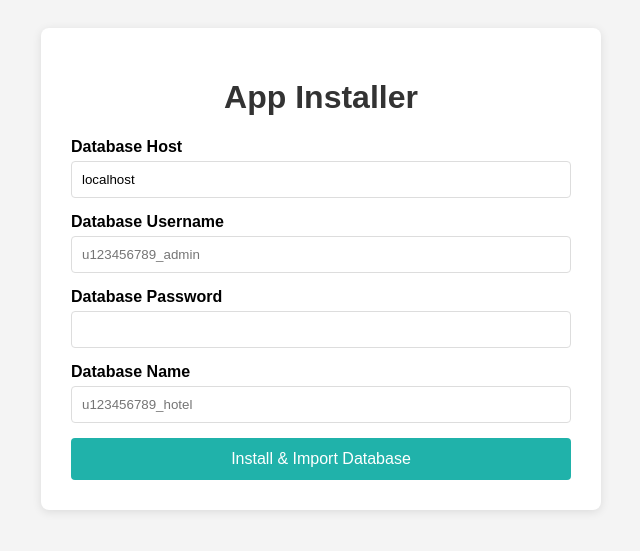
After one commit to Akhiofficial/hotel-app, a PHP site: page /install.php in a window 1280 px wide. The commit adds this page. Shown: the top 551 px of the page, without its empty margins (319-959 px from the left). Run offline with PHP 8.4, Linux system fonts and the light colour scheme.

Commit message:
feat: Implement application installer, admin invoice generation, and update database schema.

```diff
--- a/admin/migrate_add_identity_card.sql
+++ /dev/null
@@ -1,4 +0,0 @@
--- Add identity_card column to bookings table
-ALTER TABLE bookings
-ADD COLUMN identity_card VARCHAR(255) DEFAULT NULL
-AFTER bank_proof;
--- a/admin/migrate_add_room_image.sql
+++ /dev/null
@@ -1,4 +0,0 @@
--- Add image field to rooms table
-ALTER TABLE rooms
-ADD COLUMN image VARCHAR(255) DEFAULT NULL
-AFTER status;
--- /dev/null
+++ b/install.php
@@ -0,0 +1,196 @@
+<?php
+// install.php - Simple Installer for Hostinger
+error_reporting(E_ALL);
+ini_set('display_errors', 1);
+
+$configFile = __DIR__ . '/config.php';
+$schemaFile = __DIR__ . '/install.sql';
+
+$message = '';
+
+if ($_SERVER['REQUEST_METHOD'] === 'POST') {
+    $host = $_POST['host'] ?? 'localhost';
+    $user = $_POST['user'] ?? '';
+    $pass = $_POST['pass'] ?? '';
+    $name = $_POST['name'] ?? '';
+
+    // Test Connection
+    $mysqli = new mysqli($host, $user, $pass, $name);
+
+    if ($mysqli->connect_error) {
+        $message = '<div class="error">Connection Failed: ' . $mysqli->connect_error . '</div>';
+    } else {
+        // Connection Successful
+
+        // 1. Write config.php
+        $configContent = "<?php
+// config.php - auto-generated by install.php
+return [
+    'db'=>[
+        'host'=>'" . addslashes($host) . "',
+        'user'=>'" . addslashes($user) . "',
+        'pass'=>'" . addslashes($pass) . "',
+        'name'=>'" . addslashes($name) . "',
+        'port'=>3306
+    ],
+    // Admin credentials (fallback)
+    'admin_user'=>'admin',
+    'admin_pass'=>'admin123',
+    // Upload folders
+    'upload_dir'=>'public/uploads',
+    // GST
+    'default_gst'=>18.00
+];
+";
+        if (file_put_contents($configFile, $configContent)) {
+
+            // 2. Import Schema
+            if (file_exists($schemaFile)) {
+                $sql = file_get_contents($schemaFile);
+                if ($mysqli->multi_query($sql)) {
+                    do {
+                        // Consume all results
+                        if ($res = $mysqli->store_result()) {
+                            $res->free();
+                        }
+                    } while ($mysqli->more_results() && $mysqli->next_result());
+
+                    $message = '<div class="success">
+                        <h2>Installation Successful!</h2>
+                        <p>Database connected and schema imported.</p>
+                        <p><strong>Security Warning:</strong> Please delete <code>install.php</code> and <code>install.sql</code> now.</p>
+                        <a href="index.php" class="btn">Go to Website</a>
+                        <a href="admin/login.php" class="btn">Go to Admin Login</a>
+                    </div>';
+                } else {
+                    $message = '<div class="error">Schema Import Failed: ' . $mysqli->error . '</div>';
+                }
+            } else {
+                $message = '<div class="error">install.sql format not found!</div>';
+            }
+
+        } else {
+            $message = '<div class="error">Could not write to config.php. Check permissions.</div>';
+        }
+
+        $mysqli->close();
+    }
+}
+?>
+<!DOCTYPE html>
+<html>
+
+<head>
+    <title>Hotel App Installer</title>
+    <style>
+        body {
+            font-family: sans-serif;
+            background: #f4f4f4;
+            padding: 20px;
+        }
+
+        .container {
+            max-width: 500px;
+            margin: 0 auto;
+            background: white;
+            padding: 30px;
+            border-radius: 8px;
+            box-shadow: 0 2px 10px rgba(0, 0, 0, 0.1);
+        }
+
+        h1 {
+            text-align: center;
+            color: #333;
+        }
+
+        .group {
+            margin-bottom: 15px;
+        }
+
+        label {
+            display: block;
+            margin-bottom: 5px;
+            font-weight: bold;
+        }
+
+        input {
+            width: 100%;
+            padding: 10px;
+            border: 1px solid #ddd;
+            border-radius: 4px;
+            box-sizing: border-box;
+        }
+
+        button {
+            width: 100%;
+            padding: 12px;
+            background: #20B2AA;
+            color: white;
+            border: none;
+            border-radius: 4px;
+            cursor: pointer;
+            font-size: 16px;
+        }
+
+        button:hover {
+            background: #1a9b94;
+        }
+
+        .error {
+            background: #fee;
+            color: #c00;
+            padding: 10px;
+            border-radius: 4px;
+            margin-bottom: 20px;
+        }
+
+        .success {
+            background: #eef;
+            color: #009;
+            padding: 20px;
+            border-radius: 4px;
+            text-align: center;
+        }
+
+        .btn {
+            display: inline-block;
+            margin: 10px 5px;
+            padding: 10px 20px;
+            background: #333;
+            color: white;
+            text-decoration: none;
+            border-radius: 4px;
+        }
+    </style>
+</head>
+
+<body>
+    <div class="container">
+        <h1>App Installer</h1>
+        <?= $message ?>
+
+        <?php if (strpos($message, 'Success') === false): ?>
+            <form method="post">
+                <div class="group">
+                    <label>Database Host</label>
+                    <input type="text" name="host" value="localhost" required>
+                </div>
+                <div class="group">
+                    <label>Database Username</label>
+                    <input type="text" name="user" placeholder="u123456789_admin" required>
+                </div>
+                <div class="group">
+                    <label>Database Password</label>
+                    <input type="password" name="pass" required>
+                </div>
+                <div class="group">
+                    <label>Database Name</label>
+                    <input type="text" name="name" placeholder="u123456789_hotel" required>
+                </div>
+                <button type="submit">Install & Import Database</button>
+            </form>
+        <?php endif; ?>
+    </div>
+</body>
+
+</html>
```
Also changed, not shown: admin/invoice.php (+59 -30 lines), install.sql (+11 -8 lines).
